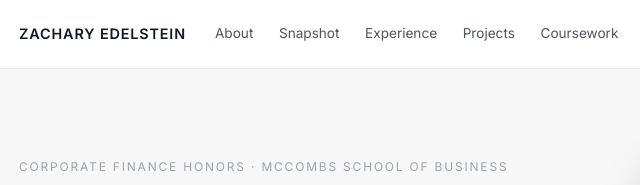
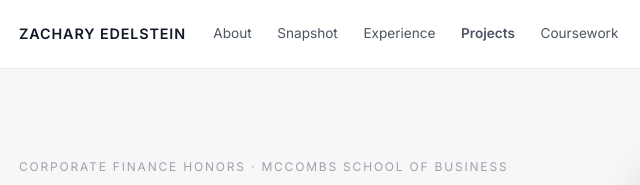
Before and after one commit to zedelstein3-cmd/Github-portfolio, a plain HTML site: page index.html in a window 1280 px wide. Shown: the top 185 px of the page, 85-725 px from the left. Drawn offline with nearby package versions, Linux system fonts and the light colour scheme.

Commit message:
Update main.css

```diff
--- a/css/main.css
+++ b/css/main.css
@@ -27,7 +27,10 @@
 *::after {
   box-sizing: border-box;
 }
-
+/* Emphasize Academic Projects in nav */
+.nav-emphasis {
+  font-weight: 600;
+}
 html {
   scroll-behavior: smooth;
 }
```
